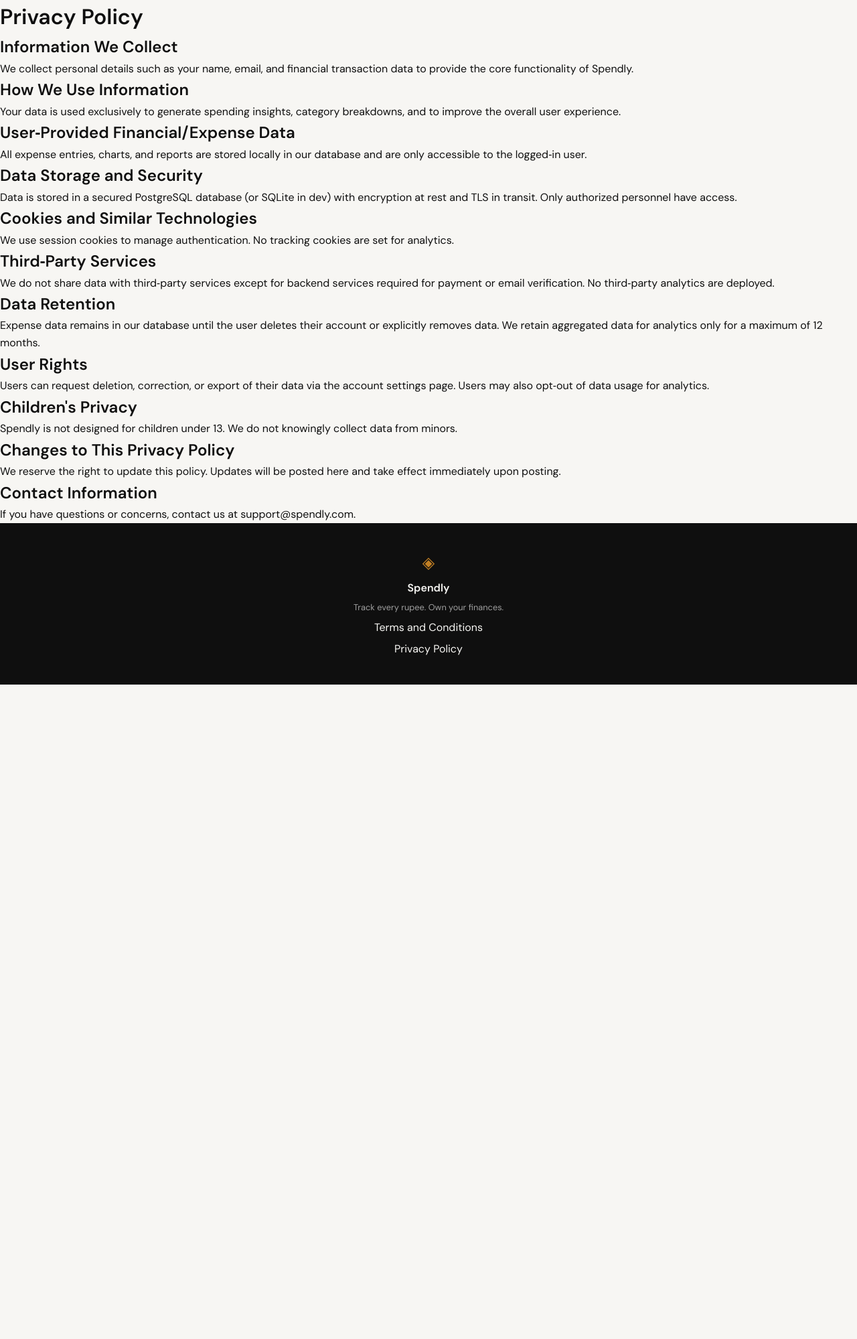
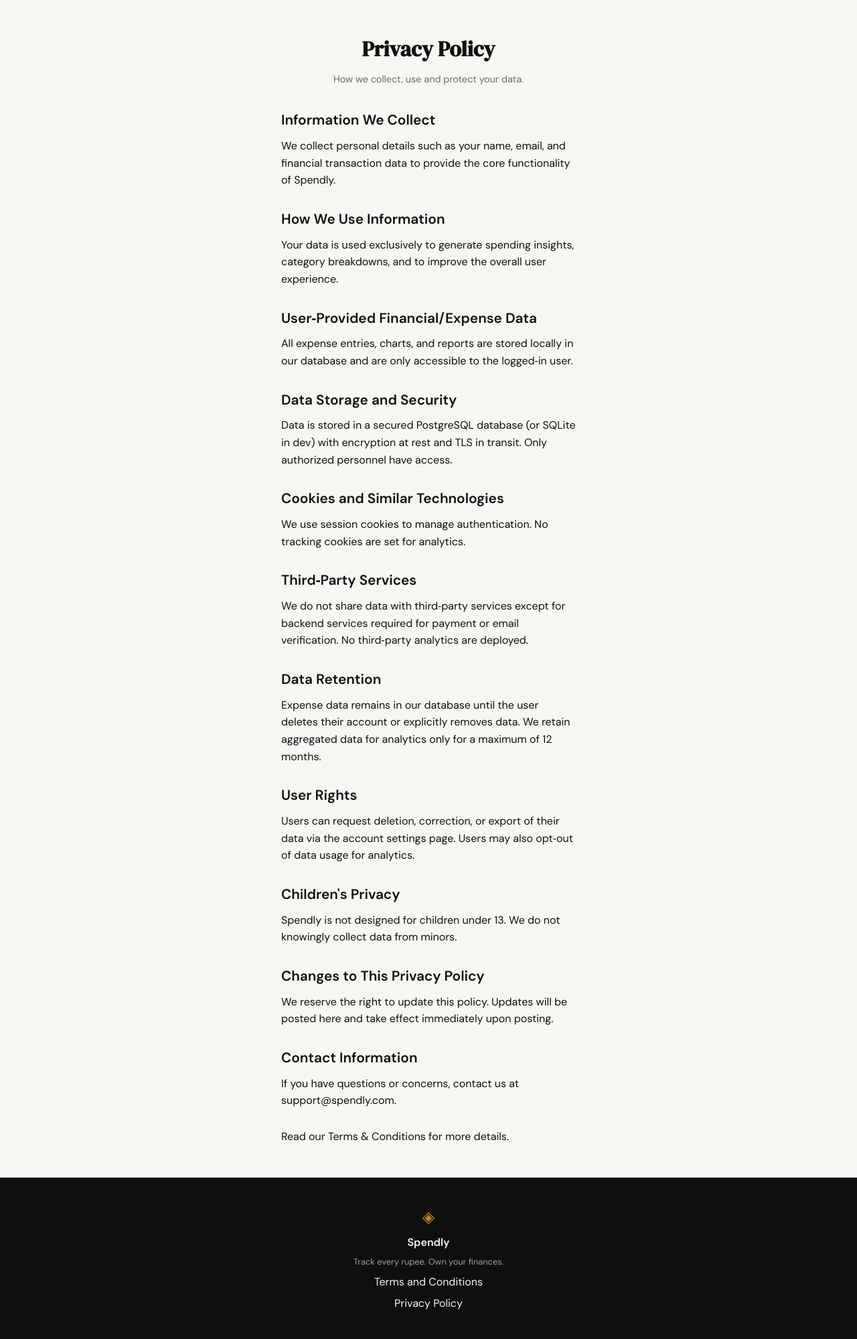
Before and after one commit to maddyhammad/spendly, a Flask app: page /privacy in a window 1280 px wide. Shown: the part 61-2060 px from the top of the page at 67% size. Before the commit the page ends 1083 px from the top, so only its background shows below. Run offline with Flask 3, Linux system fonts and the light colour scheme.

Commit message:
Update Terms and Privacy styling to match design
Co-Authored-By: Claude Code <noreply@anthropic.com>

```diff
--- a/expense-tracker/templates/privacy.html
+++ b/expense-tracker/templates/privacy.html
@@ -1,53 +1,69 @@
 {% extends "base.html" %}
 {% block title %}Privacy Policy – Spendly{% endblock %}
 {% block content %}
-<ul class="container mx-auto py-8 px-4">
-    <li class="mb-6">
-        <h1 class="text-3xl font-bold mb-4">Privacy Policy</h1>
-    </li>
-    <li class="mb-6">
-        <h2 class="text-xl font-semibold mb-2">Information We Collect</h2>
+<div class="auth-section">
+    <div class="auth-container">
+        <div class="auth-header">
+            <h1 class="auth-title">Privacy Policy</h1>
+            <p class="auth-subtitle">How we collect, use and protect your data.</p>
+        </div>
+
+        <section style="margin-bottom: 1.75rem;">
+            <h2 style="font-size:1.3rem;margin-bottom:.6rem;font-weight:600;">Information We Collect</h2>
             <p>We collect personal details such as your name, email, and financial transaction data to provide the core functionality of Spendly.</p>
-    </li>
-    <li class="mb-6">
-        <h2 class="text-xl font-semibold mb-2">How We Use Information</h2>
+        </section>
+
+        <section style="margin-bottom: 1.75rem;">
+            <h2 style="font-size:1.3rem;margin-bottom:.6rem;font-weight:600;">How We Use Information</h2>
             <p>Your data is used exclusively to generate spending insights, category breakdowns, and to improve the overall user experience.</p>
-    </li>
-    <li class="mb-6">
-        <h2 class="text-xl font-semibold mb-2">User‑Provided Financial/Expense Data</h2>
+        </section>
+
+        <section style="margin-bottom: 1.75rem;">
+            <h2 style="font-size:1.3rem;margin-bottom:.6rem;font-weight:600;">User‑Provided Financial/Expense Data</h2>
             <p>All expense entries, charts, and reports are stored locally in our database and are only accessible to the logged‑in user.</p>
-    </li>
-    <li class="mb-6">
-        <h2 class="text-xl font-semibold mb-2">Data Storage and Security</h2>
+        </section>
+
+        <section style="margin-bottom: 1.75rem;">
+            <h2 style="font-size:1.3rem;margin-bottom:.6rem;font-weight:600;">Data Storage and Security</h2>
             <p>Data is stored in a secured PostgreSQL database (or SQLite in dev) with encryption at rest and TLS in transit. Only authorized personnel have access.</p>
-    </li>
-    <li class="mb-6">
-        <h2 class="text-xl font-semibold mb-2">Cookies and Similar Technologies</h2>
+        </section>
+
+        <section style="margin-bottom: 1.75rem;">
+            <h2 style="font-size:1.3rem;margin-bottom:.6rem;font-weight:600;">Cookies and Similar Technologies</h2>
             <p>We use session cookies to manage authentication. No tracking cookies are set for analytics.</p>
-    </li>
-    <li class="mb-6">
-        <h2 class="text-xl font-semibold mb-2">Third‑Party Services</h2>
+        </section>
+
+        <section style="margin-bottom: 1.75rem;">
+            <h2 style="font-size:1.3rem;margin-bottom:.6rem;font-weight:600;">Third‑Party Services</h2>
             <p>We do not share data with third‑party services except for backend services required for payment or email verification. No third‑party analytics are deployed.</p>
-    </li>
-    <li class="mb-6">
-        <h2 class="text-xl font-semibold mb-2">Data Retention</h2>
+        </section>
+
+        <section style="margin-bottom: 1.75rem;">
+            <h2 style="font-size:1.3rem;margin-bottom:.6rem;font-weight:600;">Data Retention</h2>
             <p>Expense data remains in our database until the user deletes their account or explicitly removes data. We retain aggregated data for analytics only for a maximum of 12 months.</p>
-    </li>
-    <li class="mb-6">
-        <h2 class="text-xl font-semibold mb-2">User Rights</h2>
+        </section>
+
+        <section style="margin-bottom: 1.75rem;">
+            <h2 style="font-size:1.3rem;margin-bottom:.6rem;font-weight:600;">User Rights</h2>
             <p>Users can request deletion, correction, or export of their data via the account settings page. Users may also opt‑out of data usage for analytics.</p>
-    </li>
-    <li class="mb-6">
-        <h2 class="text-xl font-semibold mb-2">Children's Privacy</h2>
+        </section>
+
+        <section style="margin-bottom: 1.75rem;">
+            <h2 style="font-size:1.3rem;margin-bottom:.6rem;font-weight:600;">Children's Privacy</h2>
             <p>Spendly is not designed for children under 13. We do not knowingly collect data from minors.</p>
-    </li>
-    <li class="mb-6">
-        <h2 class="text-xl font-semibold mb-2">Changes to This Privacy Policy</h2>
+        </section>
+
+        <section style="margin-bottom: 1.75rem;">
+            <h2 style="font-size:1.3rem;margin-bottom:.6rem;font-weight:600;">Changes to This Privacy Policy</h2>
             <p>We reserve the right to update this policy. Updates will be posted here and take effect immediately upon posting.</p>
-    </li>
-    <li class="mb-6">
-        <h2 class="text-xl font-semibold mb-2">Contact Information</h2>
+        </section>
+
+        <section style="margin-bottom: 1.75rem;">
+            <h2 style="font-size:1.3rem;margin-bottom:.6rem;font-weight:600;">Contact Information</h2>
             <p>If you have questions or concerns, contact us at <a href="mailto:support@spendly.com">support@spendly.com</a>.</p>
-    </li>
-</ul>
+        </section>
+
+        <p style="margin-top:1.5rem;">Read our <a href="/terms">Terms & Conditions</a> for more details.</p>
+    </div>
+</div>
 {% endblock %}
```
Also changed, not shown: expense-tracker/templates/terms.html (+20 -73 lines). Lines whose indentation alone changed are shown as unchanged.
